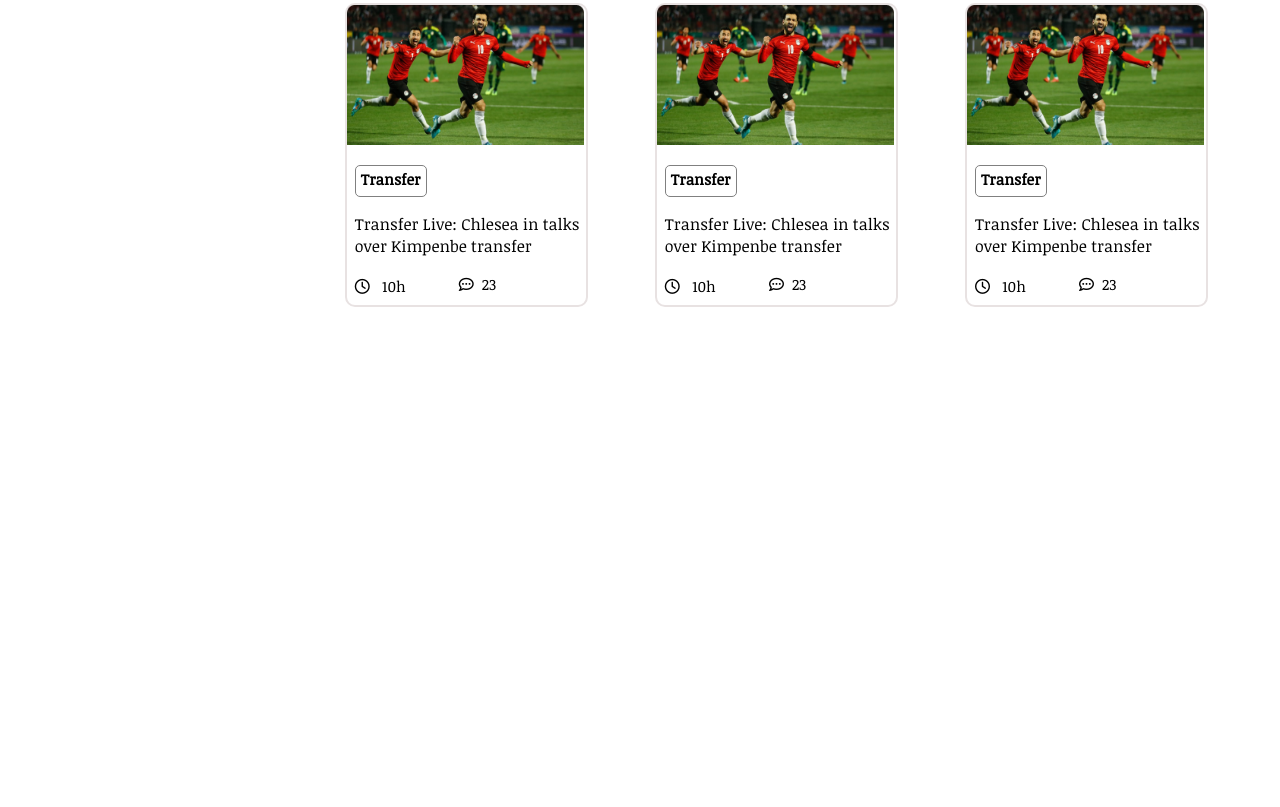
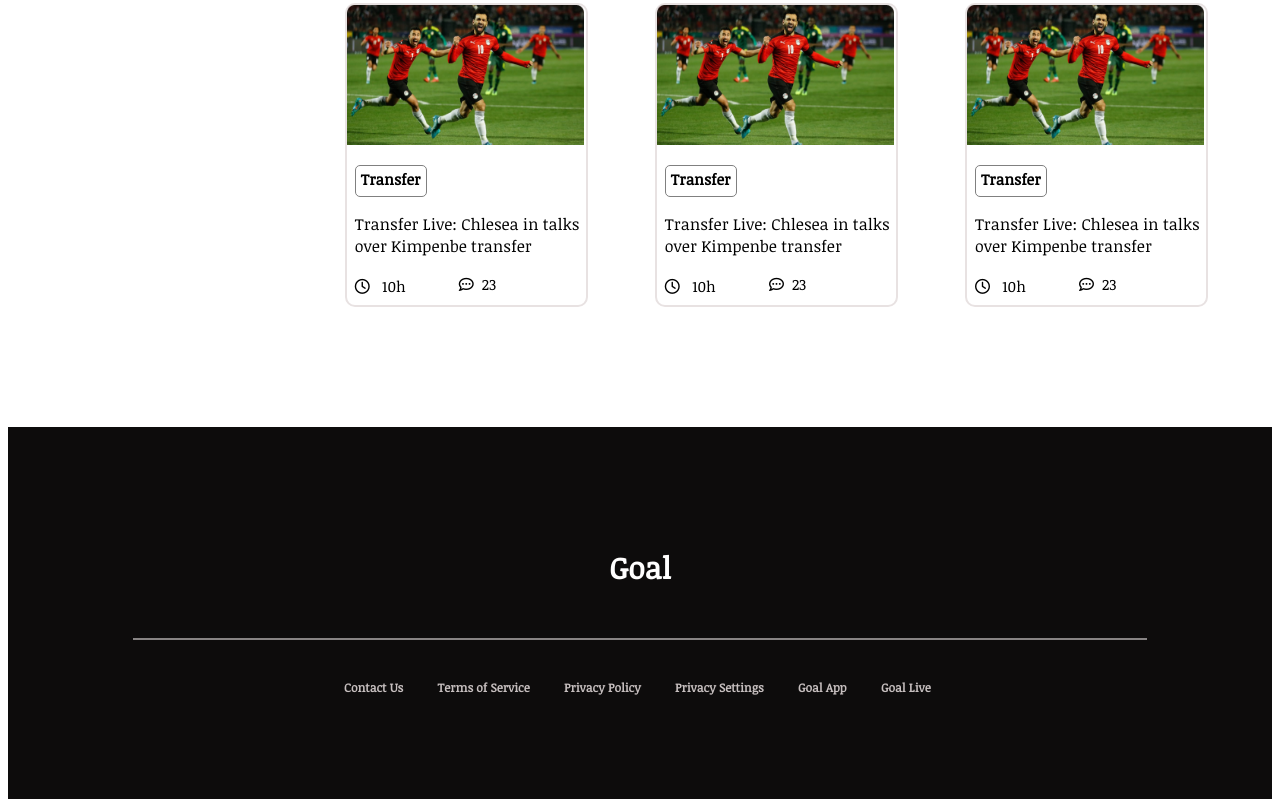
Before and after one commit to sinha45/Worldcup-website, a plain HTML site: page index.html in a window 1280 px wide. Shown: the part 1155-1962 px from the top of the page. Before the commit the page ends 1470 px from the top, so only its background shows below. Drawn offline with Linux system fonts and the light colour scheme.

Commit message:
Footer done

```diff
--- a/index.html
+++ b/index.html
@@ -177,5 +177,20 @@
                 </div>
                 </div>
     </section>
+    <footer class="footer">
+        <div class="goal">
+            <h1>Goal</h1>
+        </div>
+        <hr>
+        <div class="footer-style">
+            <h5>Contact Us</h5>
+            <h5>Terms of Service</h5>
+            <h5>Privacy Policy</h5>
+            <h5>Privacy Settings</h5>
+            <h5>Goal App</h5>
+            <h5>Goal Live</h5>
+        </div>
+
+    </footer>
 </body>
 </html>
--- a/style.css
+++ b/style.css
@@ -2,6 +2,7 @@
 
 body{
     font-family: 'Noticia Text', serif;
+
 }
 
 .container1{
@@ -177,3 +178,32 @@ body{
     font-size: 15px;
     padding-right:50px ;
 }
+.footer{
+    width: 100%;
+    background-color: rgb(13, 12, 12);
+    margin-top: 120px;
+}
+.goal h1{
+    text-align: center;
+    padding-top: 120px;
+    padding-bottom: 30px;
+    color: white;
+    font-size: 30px;
+}
+hr{
+    width: 80%;
+    border: 1px solid rgb(135, 132, 132);;
+}
+.footer-style {
+
+      margin-left: 25%;
+
+}
+.footer-style h5{
+    color: rgb(198, 191, 191);
+    text-align: center;
+     padding:10px 10px 10px 20px;
+     margin-bottom: 10%;
+     display: inline-block;
+     font-size: 12px;
+}
```
